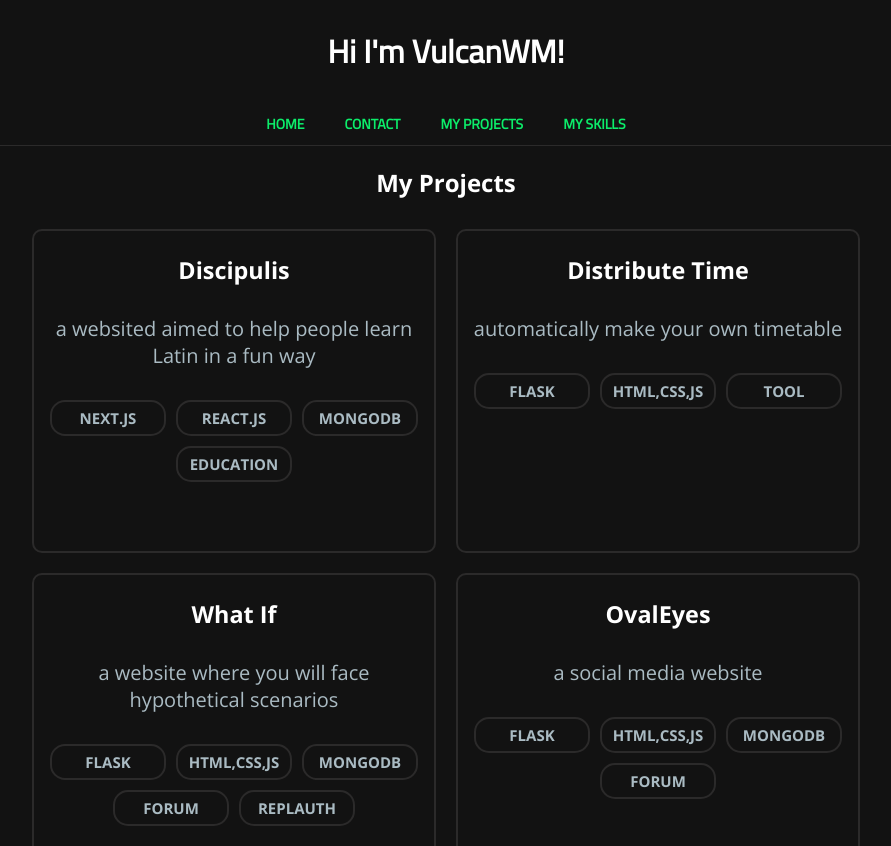
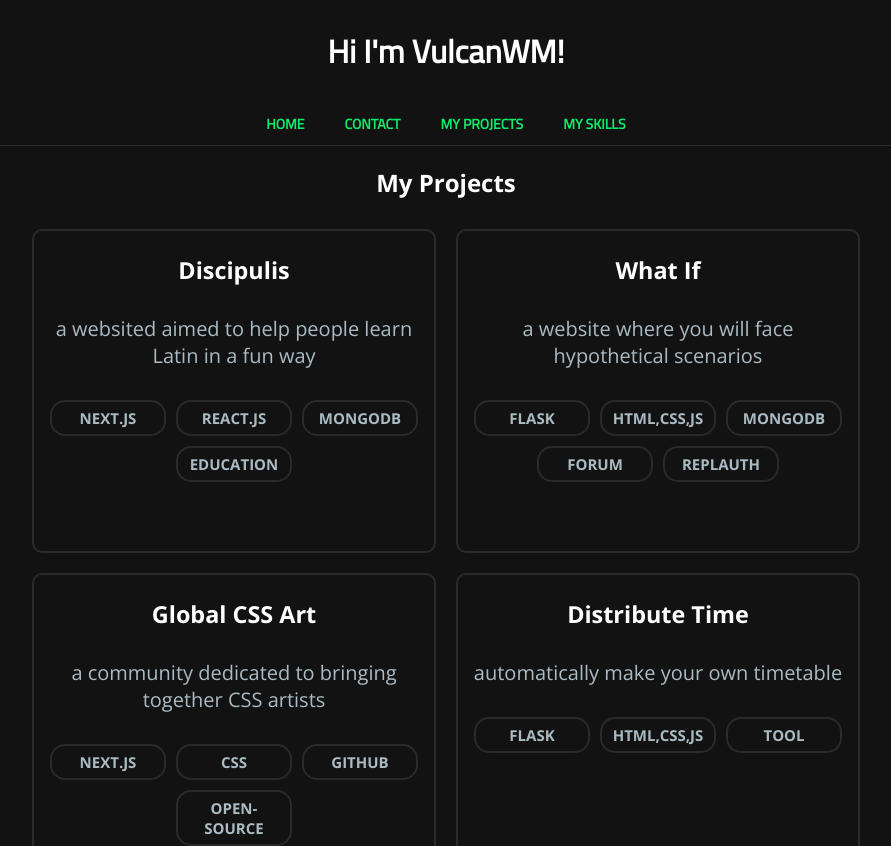
Before and after one commit to VulcanWM/vulcanwm, a Next.js app: page /projects in a window 1280 px wide. Shown: the top 846 px of the page, without its empty margins (194-1085 px from the left). Built offline with nearby package versions, Linux system fonts and the light colour scheme.

Commit message:
Added Global CSS Art to Projects

```diff
--- a/lists/projects.js
+++ b/lists/projects.js
@@ -4,15 +4,20 @@ export const projects = {
     "Desc": "a websited aimed to help people learn Latin in a fun way",
     "Tags": ["Next.js", "React.js", "MongoDB", "Education"]
   },
+  "What If": {
+    "Link": "https://what-if.vulcanwm.repl.co",
+    "Desc": "a website where you will face hypothetical scenarios",
+    "Tags": ["Flask", "HTML,CSS,JS", "MongoDB", "Forum", "ReplAuth"]
+  },
+  "Global CSS Art": {
+    "Link": "https://global-css-art.vercel.app/",
+    "Desc": "a community dedicated to bringing together CSS artists",
+    "Tags": ['Next.js', 'CSS', 'GitHub', 'Open-Source']
+  },
   "Distribute Time": {
     "Link": "https://distribute-time.onrender.com/",
     "Desc": "automatically make your own timetable",
     "Tags": ["Flask", "HTML,CSS,JS", "Tool"]
-  },
-  "What If": {
-    "Link": "https://what-if.vulcanwm.repl.co",
-    "Desc": "a website where you will face hypothetical scenarios",
-    "Tags": ["Flask", "HTML,CSS,JS", "MongoDB", "Forum", "ReplAuth"]
   },
   "OvalEyes": {
     "Link": "https://ovaleyes.ovaleyes.repl.co",
```
